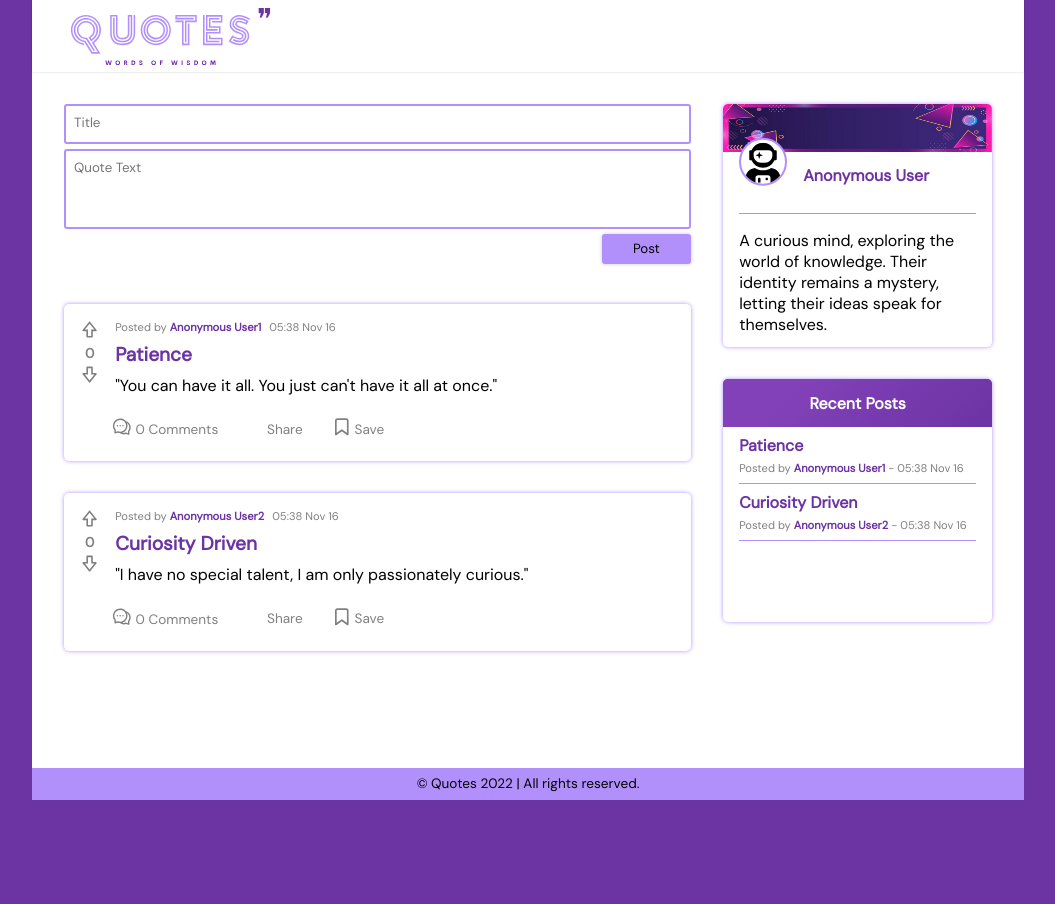
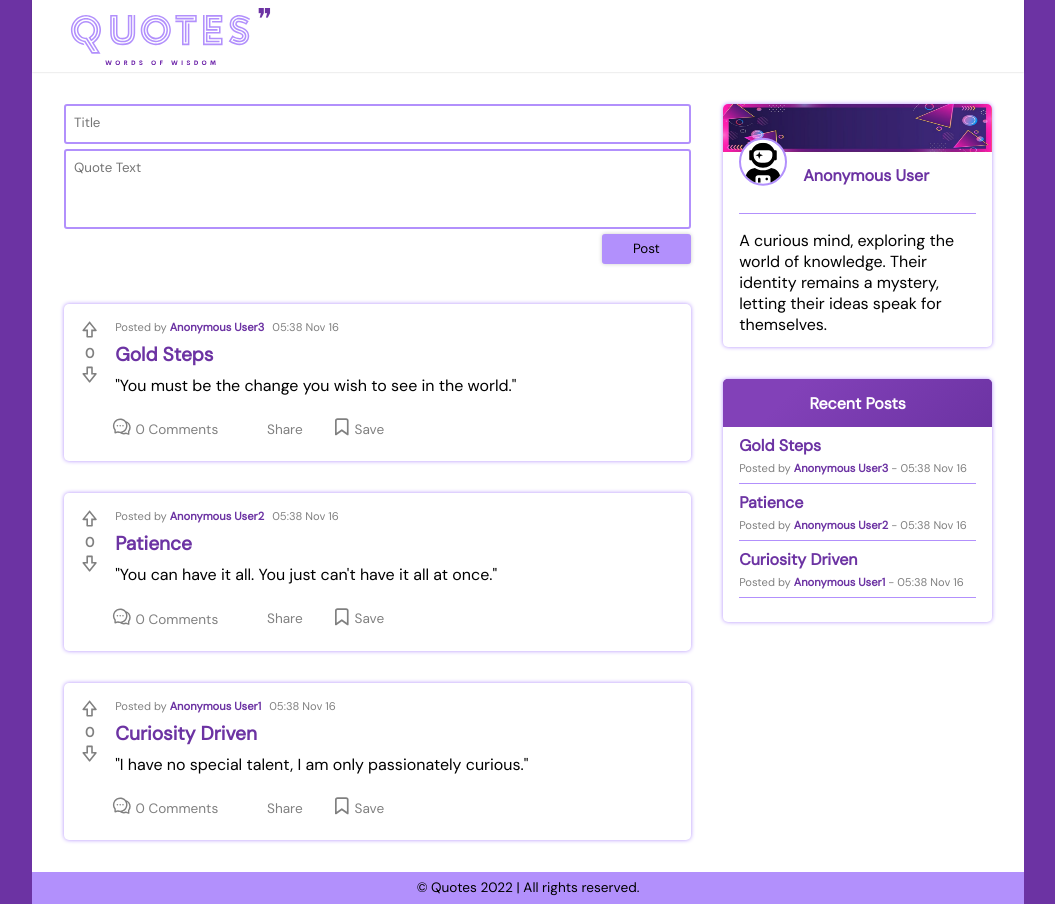
Before and after one commit to upoudel888/Quotes, a React (Create React App) app: page / in a window 1280 px wide. Shown: the whole page, without its empty margins (112-1167 px from the left). Before the commit the page ends 800 px from the top, so only its background shows below. Built offline with nearby package versions, Linux system fonts and the light colour scheme; some icons are missing.

Commit message:
added a new quote

```diff
--- a/src/QuoteContext.js
+++ b/src/QuoteContext.js
@@ -10,20 +10,25 @@ export function QuoteProvider({children}){
 
     // Some Default Posts
     const newPost = new postObj(1,
-        "Anonymous User2",
+        "Anonymous User1",
         "Curiosity Driven",
         "I have no special talent,\n I am only passionately curious.",
         getCurrentDate());
     const newPost1 = new postObj(2,
-        "Anonymous User1",
+        "Anonymous User2",
         "Patience",
         "You can have it all.\n You just can't have it all at once.",
         getCurrentDate());
+    const newPost2 = new postObj(3,
+        "Anonymous User3",
+        "Gold Steps",
+        "You must be the change you wish to see in the world.",
+        getCurrentDate());
 
     // Repository of all the posts by the user
-    const [allPosts,setAllPosts] = useState([newPost,newPost1]);
+    const [allPosts,setAllPosts] = useState([newPost,newPost1,newPost2]);
     // All comments
-    const [postComments,setPostComments] = useState({1:[],2:[]});
+    const [postComments,setPostComments] = useState({1:[],2:[],3:[]});
     // Repository of all the replies to the comments
     const [allReplies,setAllReplies] = useState([]);
 
```
